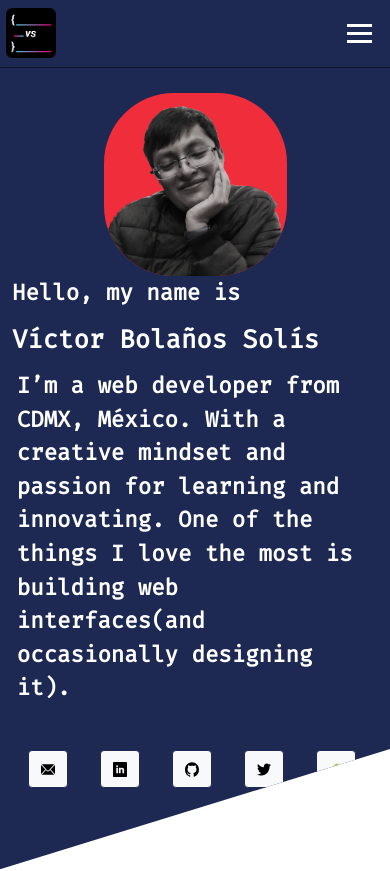
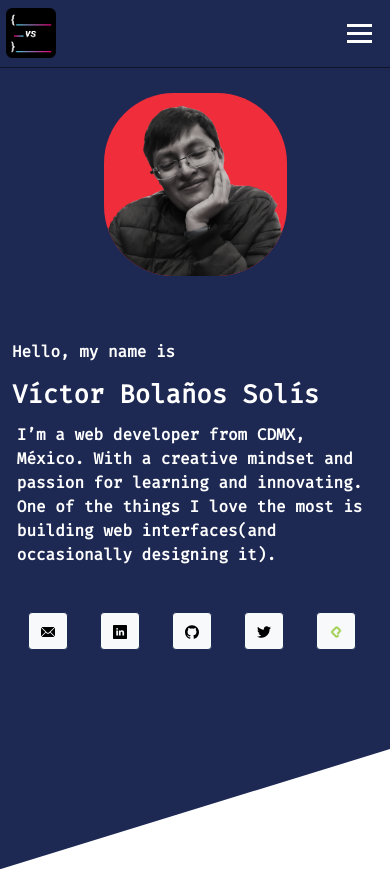
Before and after one commit to Vicktorbs/AngularPortfolio, an Angular app: page / in a window 390 px wide. Shown: the top 871 px of the page. Built offline with nearby package versions, Linux system fonts and the light colour scheme.

Commit message:
Fix - over size nav, hero font-size

```diff
--- a/src/app/components/hero/hero.component.css
+++ b/src/app/components/hero/hero.component.css
@@ -13,17 +13,24 @@
 }
 
 .font-headers {
+    font-size: 1.4rem;
     grid-column-start: 1;
     grid-column-end: 2;
     grid-row-start: 1;
     grid-row-end: 2;
 }
+
+.font-content {
+    font-size: 1.3rem;
+}
+
 .name-wrapper {
     grid-column-start: 1;
     grid-column-end: 2;
     grid-row-start: 2;
     grid-row-end: 3;
     display: grid;
+    height: fit-content;
     place-items: left;
 }
 
@@ -98,13 +105,13 @@
 
 @media (max-width: 992px) {
     .font-headers {
-        font-size: 1.4rem;
+        font-size: 1rem;
     }
     .font-super {
         font-size: 1.6rem;
     }
     .font-content {
-        font-size: 1.4rem;
+        font-size: 1rem;
     }
 }
 
@@ -113,6 +120,9 @@
         padding-top: 3vh;
         display: grid;
         grid-template-columns: 1fr;
+    }
+    .font-headers {
+        margin-top: 4rem;
     }
     #profile-picture-cotainer {
         grid-column-start: 1;
--- a/src/app/components/navbar/navbar.component.css
+++ b/src/app/components/navbar/navbar.component.css
@@ -70,24 +70,6 @@ nav {
         width: 60%;
         margin: 0px;
     }
-}
-
-@media screen and (max-width: 768px) {
-
-    .font-headers {
-        font-size: 1rem;
-        font-weight: bold;
-    }
-
-    .font-content {
-        font-size: 16px;
-        font-weight: bold;
-    }
-
-    .font-super {
-        font-size: 1.3rem !important;
-        font-weight: bold;
-    }
     .nav-links {
         position: absolute;
         right: 0px;
@@ -108,6 +90,24 @@ nav {
     }
     .burger {
         display: block;
+    }
+}
+
+@media screen and (max-width: 768px) {
+
+    .font-headers {
+        font-size: 1rem;
+        font-weight: bold;
+    }
+
+    .font-content {
+        font-size: 16px;
+        font-weight: bold;
+    }
+
+    .font-super {
+        font-size: 1.3rem !important;
+        font-weight: bold;
     }
 }
 
--- a/src/app/components/projects/projects.component.html
+++ b/src/app/components/projects/projects.component.html
@@ -71,7 +71,7 @@
                 class="btn btn-light links-btn"
                 target="_blank"
                 rel="noopener noreferrer">
-                {{ (languajeBrowser)? data.esp.proyects[1].codeLink: data.english.proyects[1].deployLink}}
+                {{ (languajeBrowser)? data.esp.proyects[1].deployLink: data.english.proyects[1].deployLink}}
             </a>
         </div>
     </div>
@@ -104,7 +104,7 @@
                 class="btn btn-light links-btn"
                 target="_blank"
                 rel="noopener noreferrer">
-                {{ (languajeBrowser)? data.esp.proyects[0].codeLink: data.english.proyects[2].deployLink}}
+                {{ (languajeBrowser)? data.esp.proyects[0].deployLink: data.english.proyects[2].deployLink}}
             </a>
         </div>
     </div>
```
